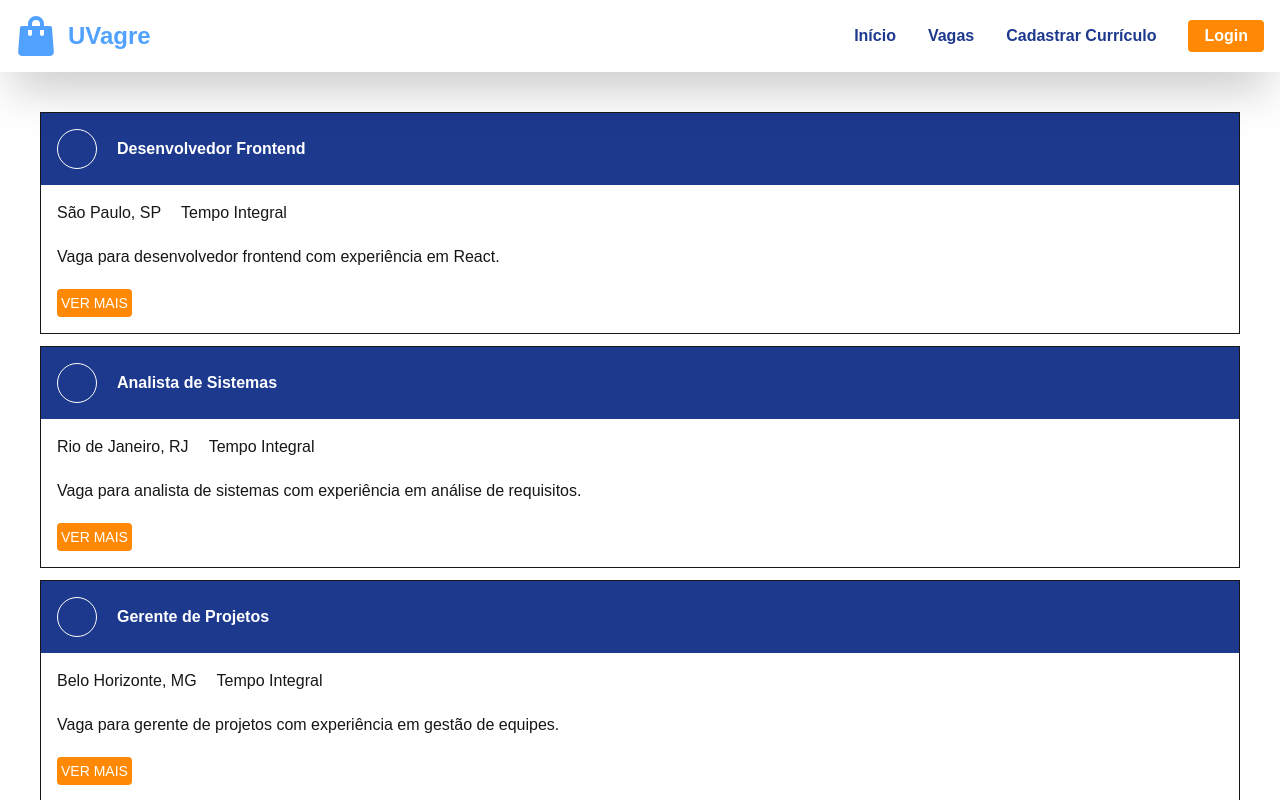
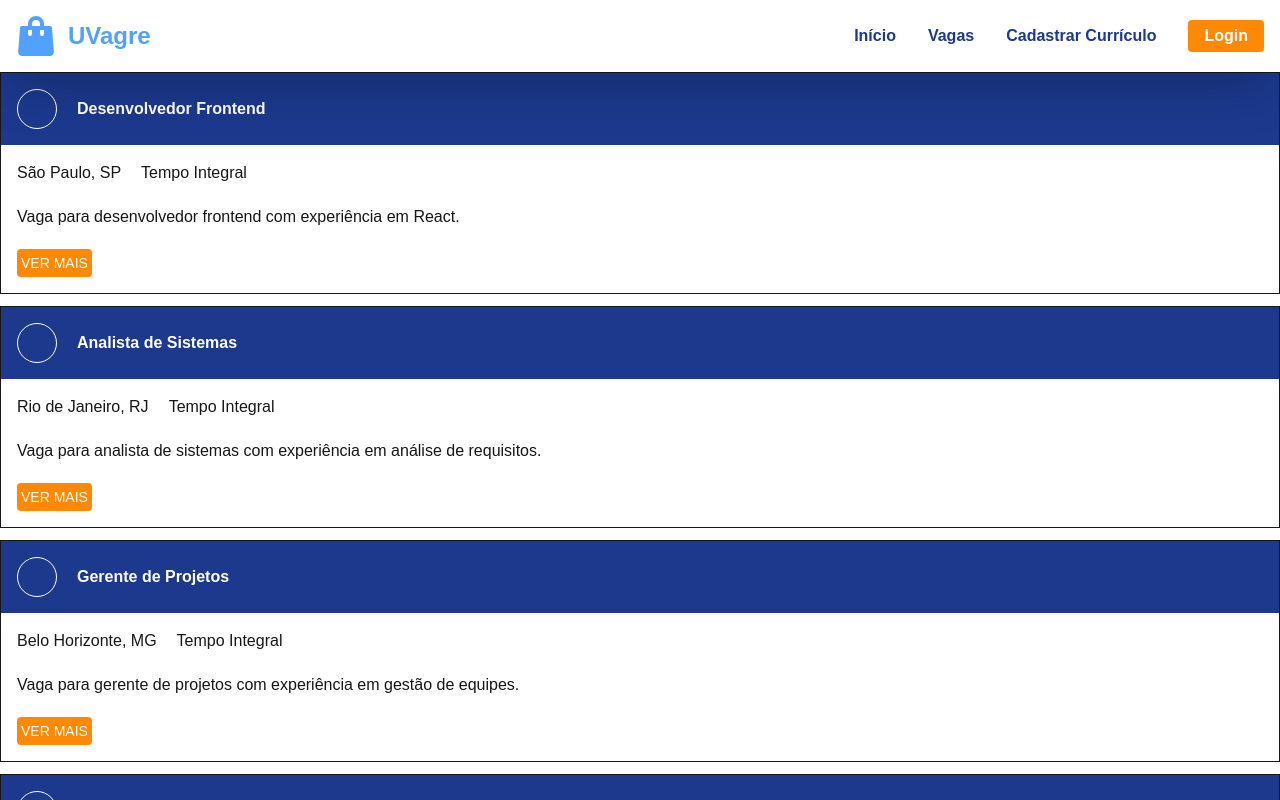
Before and after one commit to paulophsj/conecta-vagas, a Next.js app: page /vagas in a window 1280 px wide. Shown: the top 800 px of the page. Built offline with nearby package versions, Linux system fonts and the light colour scheme.

Commit message:
Retirando o padding

```diff
--- a/pages/vagas/index.jsx
+++ b/pages/vagas/index.jsx
@@ -4,7 +4,7 @@
     return (
         <>
 
-            <section className="container mx-auto p-10 flex flex-col items-center gap-10">
+            <section className="container mx-auto flex flex-col items-center gap-10">
                 <ListCard />
             </section>
         </>
```
